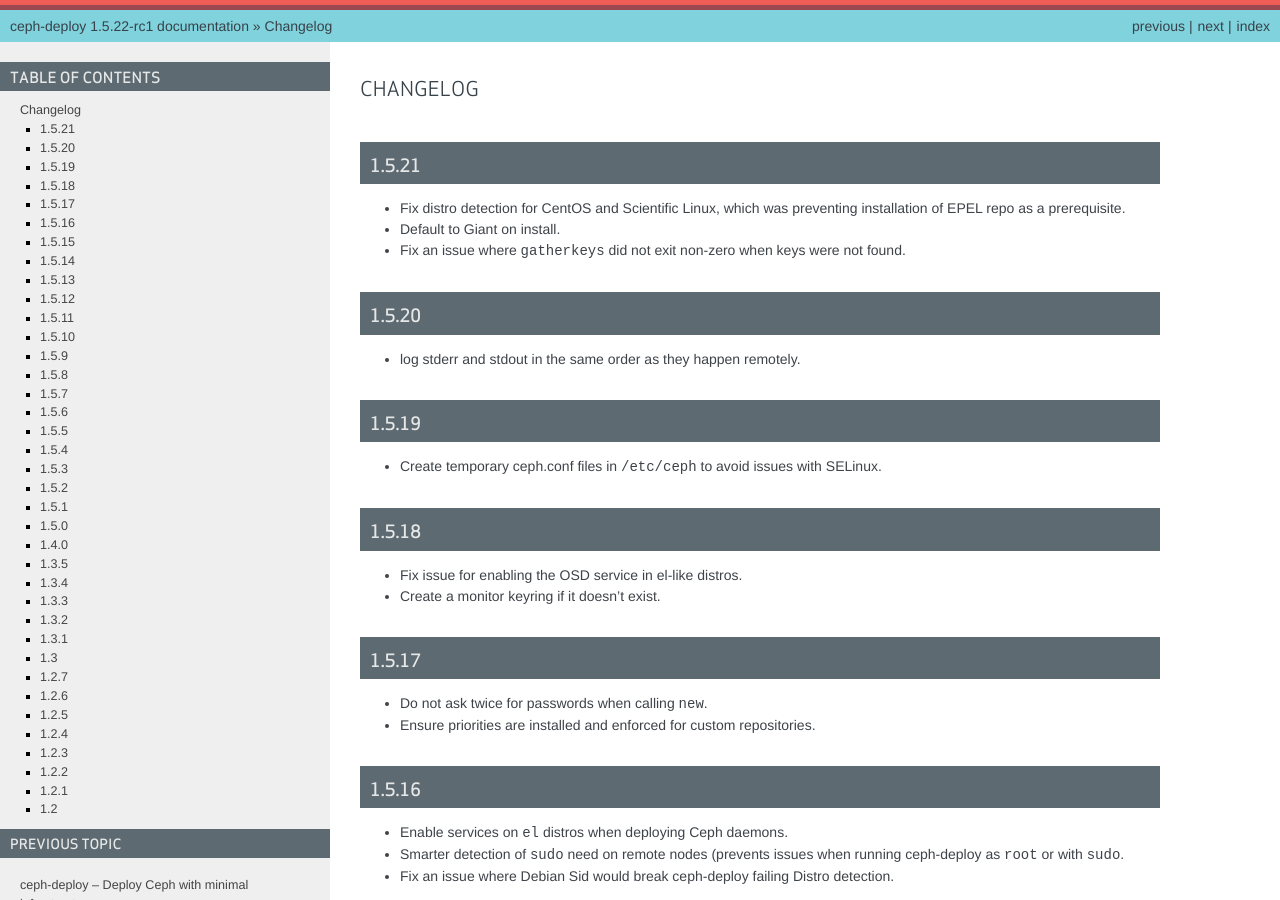
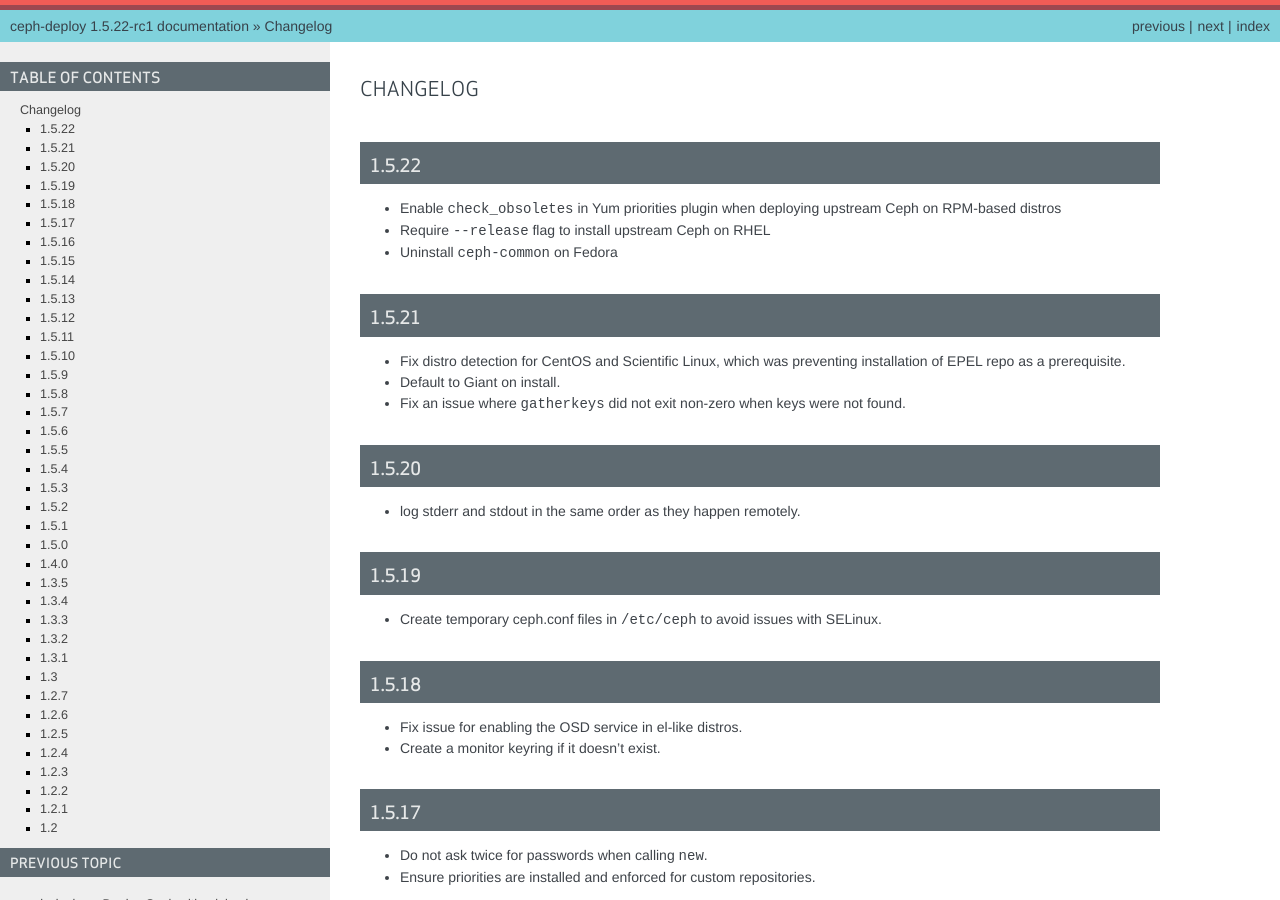
Before and after one commit to ceph/ceph-deploy, a Sphinx documentation site: the page built from docs/source/changelog.rst, in a window 1280 px wide and 900 px high. Built offline with Sphinx 7.4.7, drawn with Linux system fonts in a browser that asks for light colours.

Commit message:
Update changelog
Signed-off-by: Travis Rhoden <trhoden@redhat.com>

```diff
--- a/docs/source/changelog.rst
+++ b/docs/source/changelog.rst
@@ -1,5 +1,12 @@
 Changelog
 =========
+
+1.5.22
+------
+* Enable ``check_obsoletes`` in Yum priorities plugin when deploying
+  upstream Ceph on RPM-based distros
+* Require ``--release`` flag to install upstream Ceph on RHEL
+* Uninstall ``ceph-common`` on Fedora
 
 1.5.21
 ------
```
